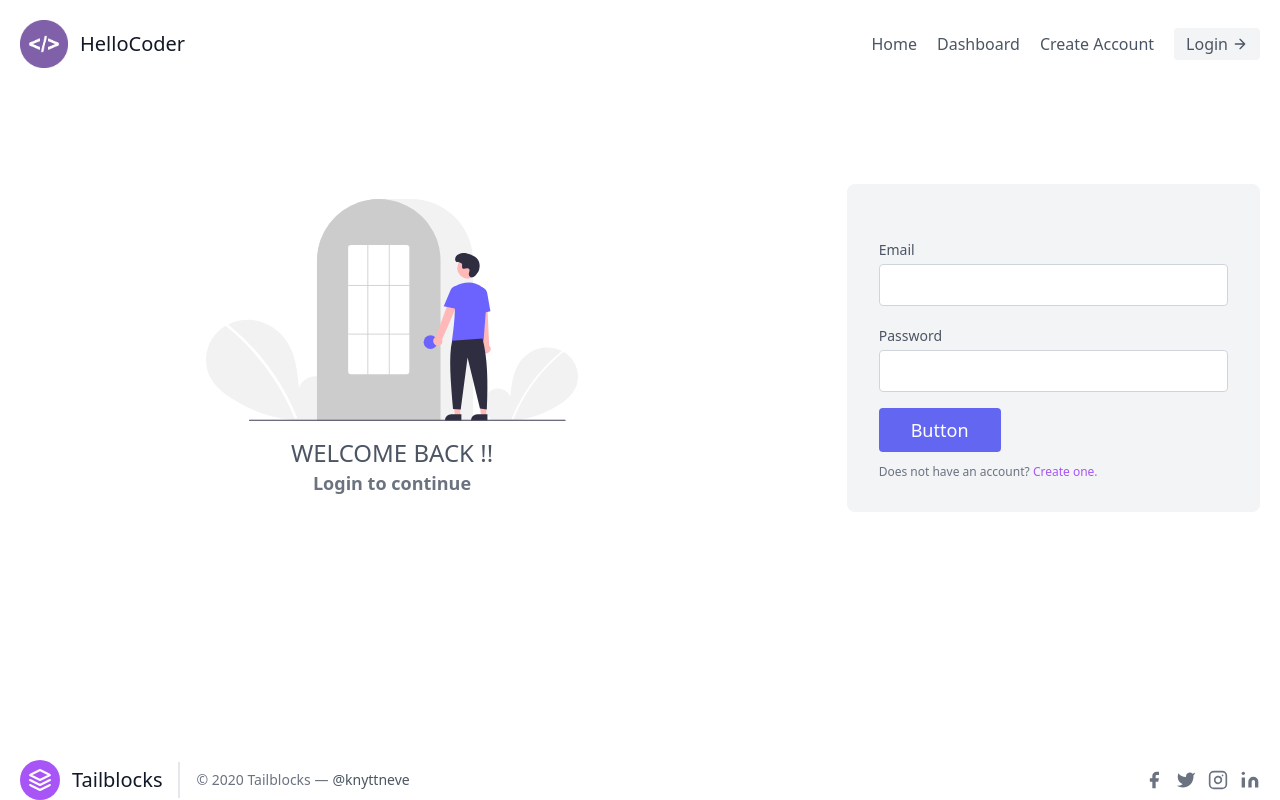
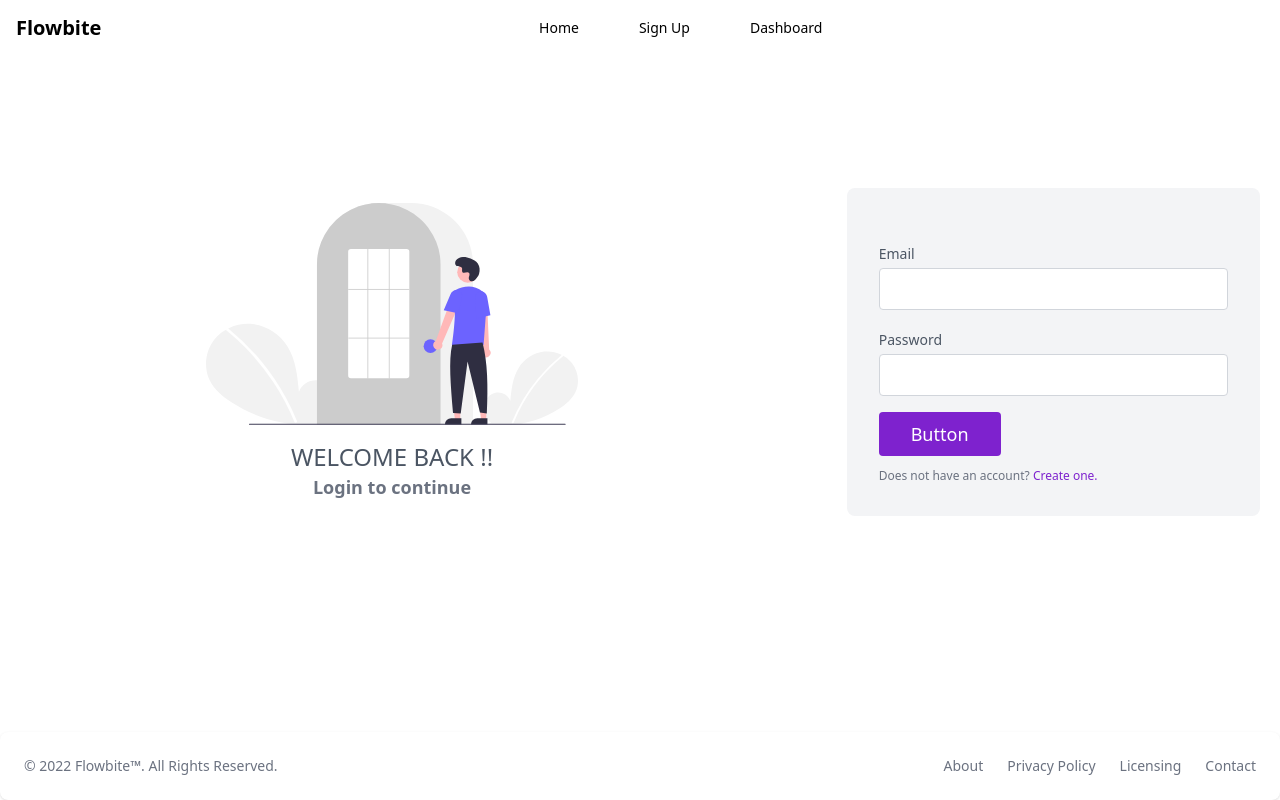
Before and after one commit to AmalkrishnaAS/Blog-frontend, a Next.js app: page /login in a window 1280 px wide. Built offline with nearby package versions, Linux system fonts and the light colour scheme.

Commit message:
nav change

```diff
--- /dev/null
+++ b/components/Dev.jsx
@@ -0,0 +1,29 @@
+import React from 'react'
+import Footer from '../components/Footer'
+import { useRouter } from 'next/router'
+import Router from 'next/router'
+const Dev = () => {
+    const router = useRouter()
+  return (
+    <div className=" min-h-screen w-screen bg-white-50 flex items-center">
+    <div className="container flex flex-col md:flex-row items-center justify-between px-5 text-gray-700">
+            <div className="w-full lg:w-1/2 mx-8">
+                <div className="text-7xl text-purple-700 font-dark font-extrabold mb-8">
+                 404</div>
+            <p className="text-2xl md:text-3xl font-light leading-normal mb-8">
+                Sorry we couldn't find the page you're looking for
+            </p>
+
+            <a href="#" className="px-5 inline py-3 text-sm font-medium leading-5 shadow-2xl text-white transition-all duration-400 border border-transparent rounded-lg focus:outline-none bg-purple-700 active:bg-red-600 hover:bg-purple-800"  onClick={() => Router.push('/')}>back to homepage</a>
+    </div>
+        <div className="w-full lg:flex lg:justify-end lg:w-1/2 mx-5 my-12">
+        <img src="/404.svg" className="" alt="Page not found" />
+        </div>
+
+    </div>
+
+</div>
+  )
+}
+
+export default Dev
--- a/components/Footer.jsx
+++ b/components/Footer.jsx
@@ -2,43 +2,26 @@ import React from 'react'
 
 const Footer = () => {
   return (
-    <footer class="text-gray-600 body-font">
-    <div class="container px-5 py-8 mx-auto flex items-center sm:flex-row flex-col">
-      <a class="flex title-font font-medium items-center md:justify-start justify-center text-gray-900">
-        <svg xmlns="http://www.w3.org/2000/svg" fill="none" stroke="currentColor" stroke-linecap="round" stroke-linejoin="round" stroke-width="2" class="w-10 h-10 text-white p-2 bg-purple-500 rounded-full" viewBox="0 0 24 24">
-          <path d="M12 2L2 7l10 5 10-5-10-5zM2 17l10 5 10-5M2 12l10 5 10-5"></path>
-        </svg>
-        <span class="ml-3 text-xl">Tailblocks</span>
-      </a>
-      <p class="text-sm text-gray-500 sm:ml-4 sm:pl-4 sm:border-l-2 sm:border-gray-200 sm:py-2 sm:mt-0 mt-4">© 2020 Tailblocks —
-        <a href="https://twitter.com/knyttneve" class="text-gray-600 ml-1" rel="noopener noreferrer" target="_blank">@knyttneve</a>
-      </p>
-      <span class="inline-flex sm:ml-auto sm:mt-0 mt-4 justify-center sm:justify-start">
-        <a class="text-gray-500">
-          <svg fill="currentColor" stroke-linecap="round" stroke-linejoin="round" stroke-width="2" class="w-5 h-5" viewBox="0 0 24 24">
-            <path d="M18 2h-3a5 5 0 00-5 5v3H7v4h3v8h4v-8h3l1-4h-4V7a1 1 0 011-1h3z"></path>
-          </svg>
-        </a>
-        <a class="ml-3 text-gray-500">
-          <svg fill="currentColor" stroke-linecap="round" stroke-linejoin="round" stroke-width="2" class="w-5 h-5" viewBox="0 0 24 24">
-            <path d="M23 3a10.9 10.9 0 01-3.14 1.53 4.48 4.48 0 00-7.86 3v1A10.66 10.66 0 013 4s-4 9 5 13a11.64 11.64 0 01-7 2c9 5 20 0 20-11.5a4.5 4.5 0 00-.08-.83A7.72 7.72 0 0023 3z"></path>
-          </svg>
-        </a>
-        <a class="ml-3 text-gray-500">
-          <svg fill="none" stroke="currentColor" stroke-linecap="round" stroke-linejoin="round" stroke-width="2" class="w-5 h-5" viewBox="0 0 24 24">
-            <rect width="20" height="20" x="2" y="2" rx="5" ry="5"></rect>
-            <path d="M16 11.37A4 4 0 1112.63 8 4 4 0 0116 11.37zm1.5-4.87h.01"></path>
-          </svg>
-        </a>
-        <a class="ml-3 text-gray-500">
-          <svg fill="currentColor" stroke="currentColor" stroke-linecap="round" stroke-linejoin="round" stroke-width="0" class="w-5 h-5" viewBox="0 0 24 24">
-            <path stroke="none" d="M16 8a6 6 0 016 6v7h-4v-7a2 2 0 00-2-2 2 2 0 00-2 2v7h-4v-7a6 6 0 016-6zM2 9h4v12H2z"></path>
-            <circle cx="4" cy="4" r="2" stroke="none"></circle>
-          </svg>
-        </a>
-      </span>
-    </div>
-  </footer>
+
+<footer class="p-4 bg-white rounded-lg shadow md:flex md:items-center md:justify-between md:p-6 ">
+<span class="text-sm text-gray-500 sm:text-center ">© 2022 <a href="https://flowbite.com" class="hover:underline">Flowbite™</a>. All Rights Reserved.
+</span>
+<ul class="flex flex-wrap items-center mt-3 text-sm text-gray-500 sm:mt-0">
+<li>
+<a href="#" class="mr-4 hover:underline md:mr-6 ">About</a>
+</li>
+<li>
+<a href="#" class="mr-4 hover:underline md:mr-6">Privacy Policy</a>
+</li>
+<li>
+<a href="#" class="mr-4 hover:underline md:mr-6">Licensing</a>
+</li>
+<li>
+<a href="#" class="hover:underline">Contact</a>
+</li>
+</ul>
+</footer>
+
   )
 }
 
--- a/components/Navbar.jsx
+++ b/components/Navbar.jsx
@@ -3,9 +3,12 @@ import Link from 'next/link'
 import { useRouter } from 'next/router'
 
 
+
 import { useEffect,useState } from 'react'
 
 const Navbar = () => {
+//isopen
+const [isOpen, setisOpen] = useState(false)
   const [token, setToken] = useState(null)
 
  useEffect(() => {
@@ -20,38 +23,39 @@ const Navbar = () => {
 
     const router = useRouter()
   return (
-    <header class="text-gray-600 body-font flex justify-center  max-w-screen">
-  <div class="container mx-auto flex flex-wrap p-5 flex-col md:flex-row items-center justify-center">
-    <a class="flex title-font font-medium items-center text-gray-900 mb-4 md:mb-0">
-    <img src="/logo.png" className='h-12 w-12' alt="" />
-      <span class="ml-3 text-xl">HelloCoder</span>
-    </a>
-    <nav class="md:ml-auto flex flex-wrap items-center text-base justify-center">
-      <Link href={'/'}><a class="mr-5 hover:text-gray-900">Home</a></Link>
-      <Link href={'/dashboard'}><a class="mr-5 hover:text-gray-900">Dashboard</a></Link>
-      <Link href={'/signup'}><a class="mr-5 hover:text-gray-900">Create Account</a></Link>
 
-    </nav>
-   {!token? <button onClick={()=>{
-     router.push('/login')
-   }} class="inline-flex items-center bg-gray-100 border-0 py-1 px-3 focus:outline-none hover:bg-gray-200 rounded text-base mt-4 md:mt-0">Login
-      <svg fill="none" stroke="currentColor" stroke-linecap="round" stroke-linejoin="round" stroke-width="2" class="w-4 h-4 ml-1" viewBox="0 0 24 24">
-        <path d="M5 12h14M12 5l7 7-7 7"></path>
-      </svg>
-    </button>:
-    <button onClick={()=>{
-      localStorage.removeItem('token')
-      setToken(null)
-      localStorage.removeItem('user')
-      router.push('/login')
-    }} class="inline-flex items-center bg-gray-100 border-0 py-1 px-3 focus:outline-none hover:bg-gray-200 rounded text-base mt-4 md:mt-0">Logout
-      <svg fill="none" stroke="currentColor" stroke-linecap="round" stroke-linejoin="round" stroke-width="2" class="w-4 h-4 ml-1" viewBox="0 0 24 24">
-        <path d="M5 12h14M12 5l7 7-7 7"></path>
-      </svg>
-    </button>}
+<nav class="bg-white mb-9 border-gray-200 px-2 sm:px-4 py-2.5 rounded ">
+<div class="container flex flex-wrap justify-between items-center mx-auto">
+<a href="https://flowbite.com" class="flex items-center">
+{/* <img src="/docs/images/logo.svg" class="mr-3 h-6 sm:h-9" alt="Flowbite Logo" /> */}
+<span class="self-center text-xl font-semibold whitespace-nowrap">Flowbite</span>
+</a>
+<div class="flex md:order-2">
+{token&&<button onClick={()=>router.push('/login')} type="button" class="text-white bg-purple-700 hover:bg-purple-800 focus:ring-4 focus:outline-none focus:ring-purple-300 font-medium rounded-lg text-sm px-5 py-2.5 text-center mr-3 md:mr-0 ">Login</button>}
+<button onClick={()=>setisOpen(!isOpen)} data-collapse-toggle="mobile-menu-4" type="button" class="inline-flex items-center p-2 text-sm text-gray-500 rounded-lg md:hidden hover:bg-gray-100 focus:outline-none focus:ring-2 focus:ring-gray-200" aria-controls="mobile-menu-4" aria-expanded="false">
+<span class="sr-only">Open main menu</span>
+<svg class="w-6 h-6" fill="currentColor" viewBox="0 0 20 20" xmlns="http://www.w3.org/2000/svg"><path fill-rule="evenodd" d="M3 5a1 1 0 011-1h12a1 1 0 110 2H4a1 1 0 01-1-1zM3 10a1 1 0 011-1h12a1 1 0 110 2H4a1 1 0 01-1-1zM3 15a1 1 0 011-1h12a1 1 0 110 2H4a1 1 0 01-1-1z" clip-rule="evenodd"></path></svg>
+<svg class="hidden w-6 h-6" fill="currentColor" viewBox="0 0 20 20" xmlns="http://www.w3.org/2000/svg"><path fill-rule="evenodd" d="M4.293 4.293a1 1 0 011.414 0L10 8.586l4.293-4.293a1 1 0 111.414 1.414L11.414 10l4.293 4.293a1 1 0 01-1.414 1.414L10 11.414l-4.293 4.293a1 1 0 01-1.414-1.414L8.586 10 4.293 5.707a1 1 0 010-1.414z" clip-rule="evenodd"></path></svg>
+</button>
+</div>
+<div class={`${isOpen?'':'hidden'} justify-between items-center w-full md:flex md:w-auto md:order-1`} id="mobile-menu-4">
+<ul class="flex flex-col mt-4 md:flex-row md:space-x-8 md:mt-0 md:text-sm md:font-medium">
+<li>
+<Link href='/'><a href="/" class={`block py-2 pr-4 pl-3  ${router.pathname==='/'?'bg-purple-700 text-white':'bg-transparent'} rounded md:bg-transparent  ${router.pathname==='/'?'md:text-purple-700':''} `} aria-current="page">Home</a></Link>
+</li>
+<li>
+<Link href='/signup'><a href="/" class={`block py-2 pr-4 pl-3  ${router.pathname==='/signup'?'bg-purple-700 text-white':'bg-transparent'} rounded md:bg-transparent  ${router.pathname==='/signup'?'md:text-purple-700':''} `} aria-current="page">Sign Up</a></Link>
+</li>
+<li>
+<Link href='/dashboard'><a href="/" class={`block py-2 pr-4 pl-3  ${router.pathname==='/dashboard'?'bg-purple-700 text-white':'bg-transparent'} rounded md:bg-transparent  ${router.pathname==='/dashboard'?'md:text-purple-700':''} `} aria-current="page">Dashboard</a></Link>
+</li>
 
-  </div>
-</header>
+
+</ul>
+</div>
+</div>
+</nav>
+
 
     )
 }
--- a/components/Table.jsx
+++ b/components/Table.jsx
@@ -30,8 +30,8 @@ const Table = ({blogs,setBlogs}) => {
 
   return (
       //list of blogs
-    <div className=' max-w-screen  '>
-        <table className=" border-2 max-w-full mx-auto">
+    <div className=' max-w-screen overflow-x-auto  '>
+        <table className=" border-2 max-w-full mx-auto overflow-x-scroll">
             <thead>
                 <tr>
                     <th className="px-4 py-2">Title</th>
--- a/pages/_app.tsx
+++ b/pages/_app.tsx
@@ -34,7 +34,7 @@ function MyApp({ Component, pageProps }: AppProps) {
 
 
   return (
-<div className='h-screen max-w-screen overflow-x-hidden '>
+<div className='h-screen max-w-screen overflow-x-hidden min-h-screen'>
 
    <Navbar />
     <LoadingBar
@@ -59,8 +59,10 @@ draggable
 pauseOnHover
 />
 
-  <Component {...pageProps} setprogress={setProgress} />
-  <Footer />
+  <Component  {...pageProps} setprogress={setProgress} />
+
+    <Footer />
+
   </div>)
 }
 
--- a/pages/dashboard.jsx
+++ b/pages/dashboard.jsx
@@ -47,7 +47,7 @@ const dashbord = (props) => {
       </div>
 
 
-      <div className='flex justify-center items-center text-purple-500 text-sm font-semibold'>
+      <div className='flex justify-center items-center text-purple-700 text-sm font-semibold'>
         <h1 className='text-lg'>Total Blogs: {blogs.length}</h1>
       </div>
 
@@ -55,7 +55,7 @@ const dashbord = (props) => {
 
 
       <div className="flex justify-end">
-      <button className="mr-4 mb-3 sm:mr-[10vw] sm:  bg-blue-500 hover:bg-blue-700 text-white font-bold py-2 px-4 rounded" onClick={()=>router.push('/create')}>
+      <button className="mr-4 mb-3 sm:mr-[10vw] sm:  bg-purple-700 hover:bg-purple-800 text-white font-bold py-2 px-4 rounded" onClick={()=>router.push('/create')}>
           Create +
           </button>
       </div>
@@ -65,7 +65,7 @@ const dashbord = (props) => {
         <h1 className='text-3xl uppercase text-center mt-4'>Dashboard</h1>
         <div className='h-[80vh] flex justify-center items-center'>
         <div className='flex flex-col gap-6'><img src="/nothing.svg" className='h-52' alt="" />
-        <button className="   bg-blue-500 hover:bg-blue-700 text-white font-bold py-2 px-4 rounded" onClick={()=>router.push('/create')}>
+        <button className="   bg-purple-700 hover:bg-purple-800 text-white font-bold py-2 px-4 rounded" onClick={()=>router.push('/create')}>
           Create +
         </button>
 
--- a/pages/index.jsx
+++ b/pages/index.jsx
@@ -17,7 +17,7 @@ const Home = (props) => {
 
 
   return (
-    <div className='min-h-[69vh] flex items-center justify-center  max-w-screen mx-2'>
+    <div className=' flex items-center justify-center  max-w-screen mx-2 min-h-[80.5vh] '>
       {data.filter((item)=>item.publish===true).length?<section className="text-gray-600 body-font w-screen  gap-3 flex-wrap m-3 flex items-center justify-center">
       {
         data.filter((data)=>data.publish===true).map((item) => {
--- a/pages/login.jsx
+++ b/pages/login.jsx
@@ -96,17 +96,17 @@ const login = (props) => {
         <h2 class="text-gray-900 text-lg font-medium title-font mb-5"></h2>
         <div class="relative mb-4">
           <label for="email"  class="leading-7 text-sm text-gray-600">Email </label>
-          <input type="email" required id="email" name="email" class="w-full bg-white rounded border border-gray-300 focus:border-indigo-500 focus:ring-2 focus:ring-indigo-200 text-base outline-none text-gray-700 py-1 px-3 leading-8 transition-colors duration-200 ease-in-out" onChange={handlechange} />
+          <input type="email" required id="email" name="email" class="w-full bg-white rounded border border-gray-300 focus:border-purple-800 focus:ring-2 focus:ring-purple-200 text-base outline-none text-gray-700 py-1 px-3 leading-8 transition-colors duration-200 ease-in-out" onChange={handlechange} />
         </div>
         <div class="relative mb-4">
           <label for="password"  class="leading-7 text-sm text-gray-600">Password</label>
-          <input type="password" required minLength={8} id="password" name="password" class="w-full bg-white rounded border border-gray-300 focus:border-indigo-500 focus:ring-2 focus:ring-indigo-200 text-base outline-none text-gray-700 py-1 px-3 leading-8 transition-colors duration-200 ease-in-out" onChange={handlechange} />
+          <input type="password" required minLength={8} id="password" name="password" class="w-full bg-white rounded border border-gray-300 focus:border-purple-700 focus:ring-2 focus:ring-purple-200 text-base outline-none text-gray-700 py-1 px-3 leading-8 transition-colors duration-200 ease-in-out" onChange={handlechange} />
         </div>
         <label for ='submit' >
-        <button class="text-white bg-indigo-500 border-0 py-2 px-8 focus:outline-none hover:bg-indigo-600 rounded text-lg">Button</button>
+        <button class="text-white bg-purple-700 border-0 py-2 px-8 focus:outline-none hover:bg-purple-800 rounded text-lg">Button</button>
         <input type="submit" className='hidden' />
         </label>
-        <p class="text-xs text-gray-500 mt-3">Does not have an account? <Link href='/signup'><a  className="text-purple-500 hover:underline">Create one.</a></Link></p>
+        <p class="text-xs text-gray-500 mt-3">Does not have an account? <Link href='/signup'><a  className="text-purple-700 hover:underline">Create one.</a></Link></p>
       </div>
     </div>
   </form>
--- a/pages/signup.jsx
+++ b/pages/signup.jsx
@@ -85,27 +85,27 @@ const login = ({setprogress}) => {
         <h2 class="text-gray-900 text-lg font-medium title-font mb-5"></h2>
         <div class="relative mb-4">
           <label for="email"  class="leading-7 text-sm text-gray-600">Email </label>
-          <input type="email" required id="email" name="email" class="w-full bg-white rounded border border-gray-300 focus:border-indigo-500 focus:ring-2 focus:ring-indigo-200 text-base outline-none text-gray-700 py-1 px-3 leading-8 transition-colors duration-200 ease-in-out" onChange={handlechange} />
+          <input type="email" required id="email" name="email" class="w-full bg-white rounded border border-gray-300 focus:border-purple-800 focus:ring-2 focus:ring-purple-200 text-base outline-none text-gray-700 py-1 px-3 leading-8 transition-colors duration-200 ease-in-out" onChange={handlechange} />
         </div>
         <div class="relative mb-4">
           <label for="name" class="leading-7 text-sm text-gray-600">Full Name</label>
-          <input type="text" required minLength={3} id="name" name="name" class="w-full bg-white rounded border border-gray-300 focus:border-indigo-500 focus:ring-2 focus:ring-indigo-200 text-base outline-none text-gray-700 py-1 px-3 leading-8 transition-colors duration-200 ease-in-out" onChange={handlechange} />
+          <input type="text" required minLength={3} id="name" name="name" class="w-full bg-white rounded border border-gray-300 focus:border-purple-800 focus:ring-2 focus:ring-purple-200 text-base outline-none text-gray-700 py-1 px-3 leading-8 transition-colors duration-200 ease-in-out" onChange={handlechange} />
         </div>
         <div class="relative mb-4">
           <label for="password" class="leading-7 text-sm text-gray-600">Password</label>
-          <input type="password" required minLength={5} id="password" name="password" class="w-full bg-white rounded border border-gray-300 focus:border-indigo-500 focus:ring-2 focus:ring-indigo-200 text-base outline-none text-gray-700 py-1 px-3 leading-8 transition-colors duration-200 ease-in-out" onChange={handlechange} />
+          <input type="password" required minLength={5} id="password" name="password" class="w-full bg-white rounded border border-gray-300 focus:border-purple-800 focus:ring-2 focus:ring-purple-200 text-base outline-none text-gray-700 py-1 px-3 leading-8 transition-colors duration-200 ease-in-out" onChange={handlechange} />
         </div>
         <div class="relative mb-4">
           <label for="cpassword" class="leading-7 text-sm text-gray-600"> Confirm Password</label>
-          <input type="password" id="cpassword" name="cpassword" class="w-full bg-white rounded border border-gray-300 focus:border-indigo-500 focus:ring-2 focus:ring-indigo-200 text-base outline-none text-gray-700 py-1 px-3 leading-8 transition-colors duration-200 ease-in-out" onChange={handlechange} />
+          <input type="password" id="cpassword" name="cpassword" class="w-full bg-white rounded border border-gray-300 focus:border-purple-800 focus:ring-2 focus:ring-purple-200 text-base outline-none text-gray-700 py-1 px-3 leading-8 transition-colors duration-200 ease-in-out" onChange={handlechange} />
         </div>
         <label for ='submit' >
-        <button class="text-white bg-indigo-500 border-0 py-2 px-8 focus:outline-none hover:bg-indigo-600 rounded text-lg">Button</button>
+        <button class="text-white bg-purple-700 border-0 py-2 px-8 focus:outline-none hover:bg-purple-600 rounded text-lg">Button</button>
         <input type="submit" className='hidden' />
         </label>
         <p class="text-xs text-gray-500 mt-3">Already have an Account?
           <Link href="/login">
-            <a className='text-indigo-500'> Login</a>
+            <a className='text-purple-700'> Login</a>
           </Link>
 
         </p>
```
Also changed, not shown: pages/404.jsx (added, +10 -0 lines), pages/create.jsx (+4 -4 lines), public/404.svg (added).
